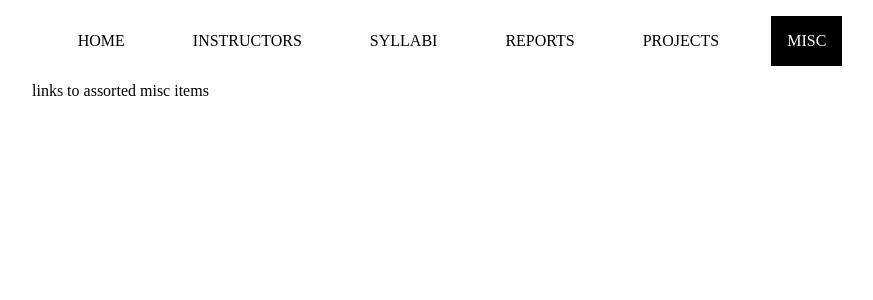
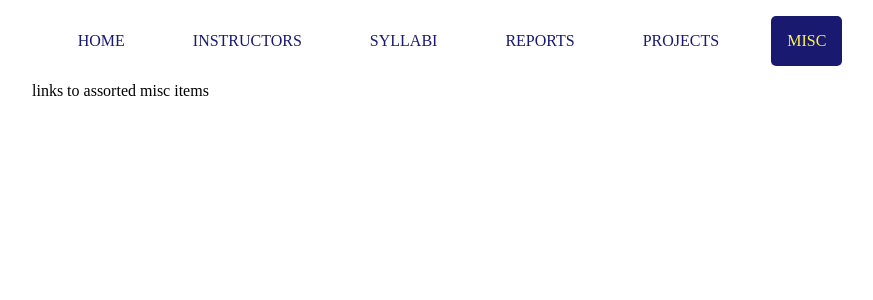
Before and after one commit to pearsonca/stdio-ghana, a Jekyll site: the page built from misc/index.html, in a window 1280 px wide. Shown: the top 300 px of the page, without its empty margins (208-1081 px from the left). Built offline with Jekyll 4.4.1, drawn with Linux system fonts in a browser that asks for light colours.

Commit message:
trying out some css tweaks

```diff
--- a/css/site.css
+++ b/css/site.css
@@ -2,13 +2,15 @@
   display: inline-block;
   margin-left: 1em;
   margin-right: 1em;
+  color: #191970;
+  border-radius: 5px;
 }
 .top_nav li:hover {
-  background-color: #D3D3D3;
+  background-color: #c5b358;
 }
 .top_nav li.active {
-  color: white;
-  background-color: black;
+  color: #fff44f;
+  background-color: #191970;
 }
 .top_nav li a {
   text-decoration: none;
```
Also changed, not shown: css/site.less (+10 -3 lines), 1 other file.
